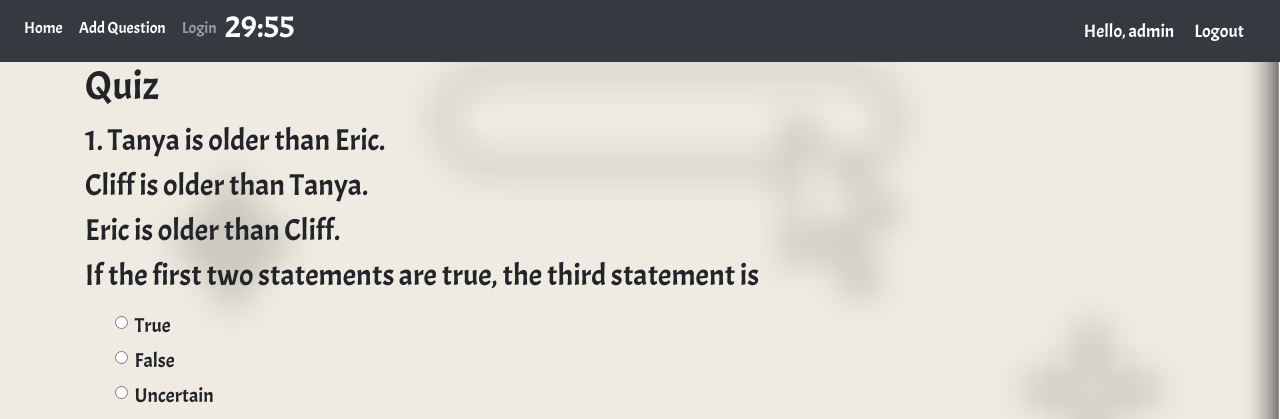
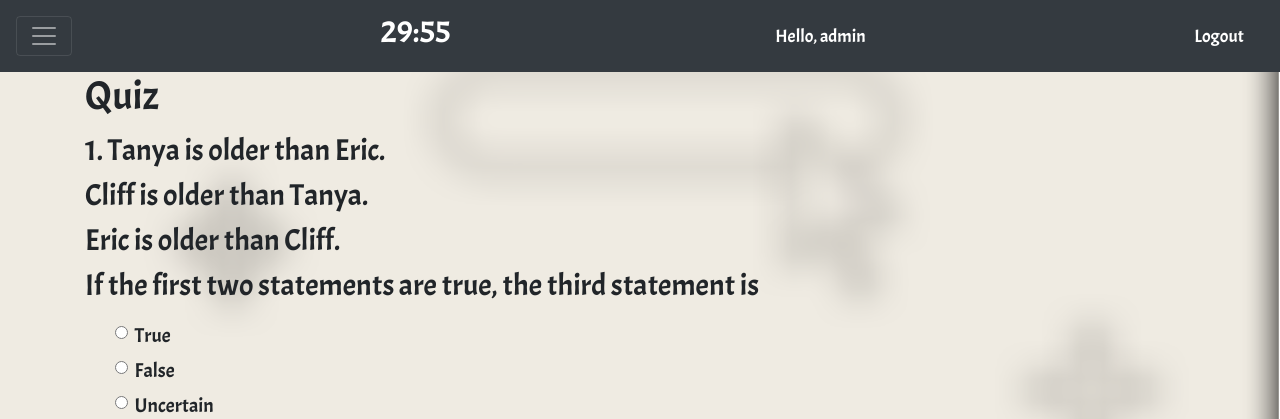
Before and after one commit to rkbatu/Quiz-Django-web-appliction, a Django app: page /home/ in a window 1280 px wide. Shown: the top 419 px of the page. Run offline with Django 3.2, Linux system fonts and the light colour scheme; a user stored in the database is signed in; data comes from the database, SQL or seed files in the repository; both versions use the stored data as it was after the commit; some libraries are stand-ins or nearby versions.

Commit message:
Navigation bar update

```diff
--- a/quiz-web-application-django/Quiz/templates/Quiz/navbar.html
+++ b/quiz-web-application-django/Quiz/templates/Quiz/navbar.html
@@ -16,7 +16,7 @@
 
 </style>
 
-<nav class="navbar navbar-expand-lg navbar-dark bg-dark">
+<nav class="navbar sticky-top navbar-dark bg-dark navbar-fixed-top">
   <button class="navbar-toggler" type="button" data-toggle="collapse" data-target="#navbarNav" aria-controls="navbarNav" aria-expanded="false" aria-label="Toggle navigation">
     <span class="navbar-toggler-icon"></span>
   </button>
@@ -42,21 +42,22 @@
 
 
 
-      <li class="nav-item">
-        <a class="nav-link" href="{% url 'login' %}">Login</a>
+      <!-- <li class="nav-item">
+        <a class="nav-link" href="{% url 'login' %}">Login</a> -->
       </li>
       {% endif %}
-      <li>
-        <h2 id="countdown"></h2>
-      </li>
+
 
     </ul>
   </div>
 
 
+  <span class="navbar-brand display-4"><h2 id="countdown"></h2></span>
+  <span class="greet">Hello, {{request.user}}</span>
+  {% if request.user.is_authenticated %}
+  <span ><a  class="greet" href="{% url 'logout' %}">Logout</a></span>
+  {% endif %}
 
-  <span class="greet">Hello, {{request.user}}</span>
-  <span ><a  class="greet" href="{% url 'logout' %}">Logout</a></span>
 
 </nav>
 
--- a/quiz-web-application-django/static/css/main_style.css
+++ b/quiz-web-application-django/static/css/main_style.css
@@ -149,3 +149,9 @@ p {
 h5 {
     text-align: center;
 }
+
+
+.sticky {
+  position: sticky;
+  top: 0;
+}
--- a/quiz-web-application-django/static/css/style.css
+++ b/quiz-web-application-django/static/css/style.css
@@ -28,3 +28,9 @@ body{
     border-width: 99%;
     height: 50px;
   }
+
+
+.sticky {
+    position: sticky;
+    top: 0;
+  }
```
Also changed, not shown: quiz-web-application-django/db.sqlite3.
